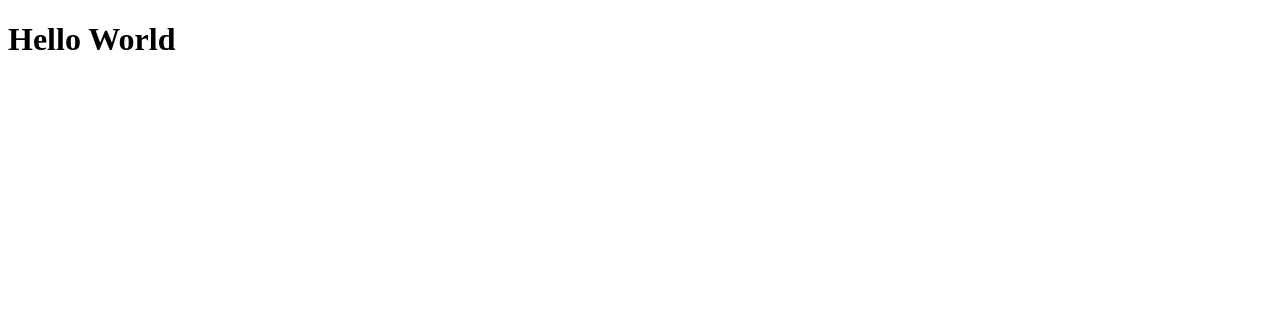
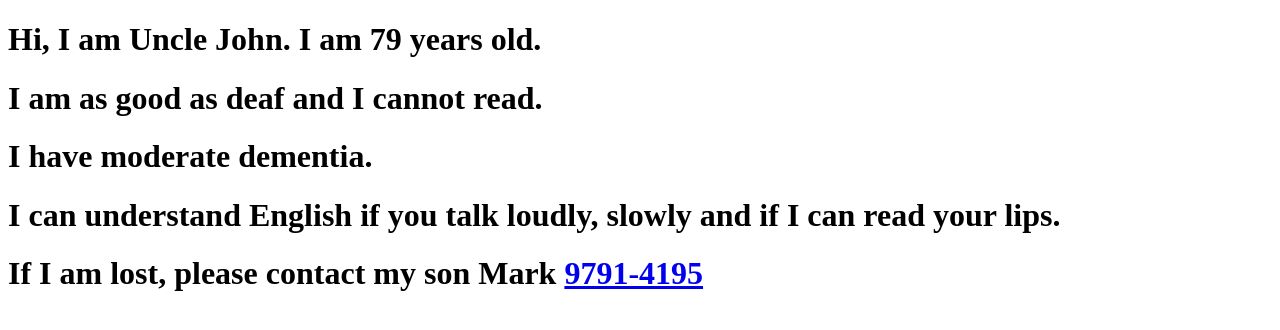
Before and after one commit to Meaniesg/meaniesg.github.io, a plain HTML site: page index.html in a window 1280 px wide. Drawn offline with Linux system fonts and the light colour scheme.

Commit message:
Update index.html

```diff
--- a/index.html
+++ b/index.html
@@ -1,6 +1,10 @@
 <!DOCTYPE html>
 <html>
 <body>
-<h1>Hello World</h1>
+<h1>Hi, I am Uncle John. I am 79 years old.</h1>
+<h1>I am as good as deaf and I cannot read.</h1>
+<h1>I have moderate dementia. </h1>
+<h1>I can understand English if you talk loudly, slowly and if I can read your lips.</h1>
+<h1>If I am lost, please contact my son Mark <a href="tel:9791-4195">9791-4195</a></h1>
 </body>
 </html>
```
